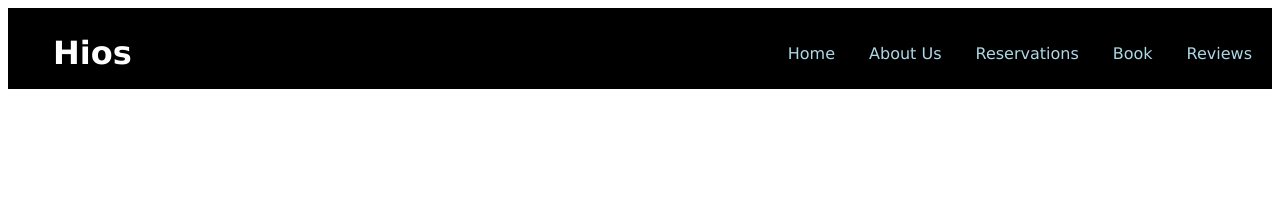
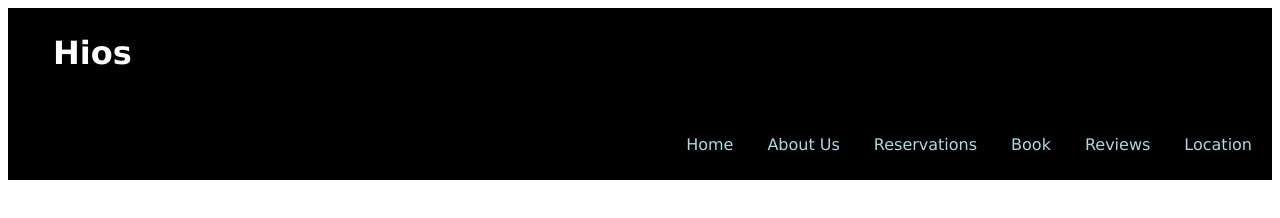
Before and after one commit to thebestnosa/navigation, a plain HTML site: page index.html in a window 1280 px wide. Drawn offline with Linux system fonts and the light colour scheme.

Commit message:
added a new navbar tab

```diff
--- a/index.html
+++ b/index.html
@@ -18,6 +18,7 @@
                         <li><a href="#">Reservations</a></li>
                         <li><a href="#">Book</a></li>
                         <li><a href="#">Reviews</a></li>
+                        <li><a href="#">Location</a></li>
                     </ul>
                 </div>
 
```
